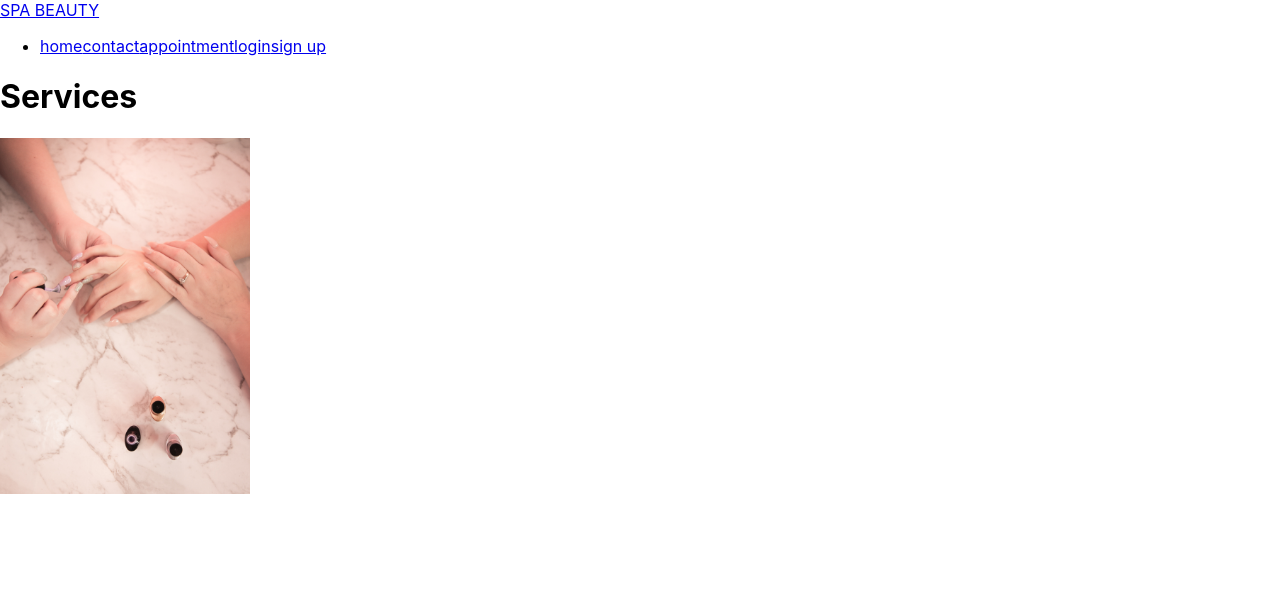
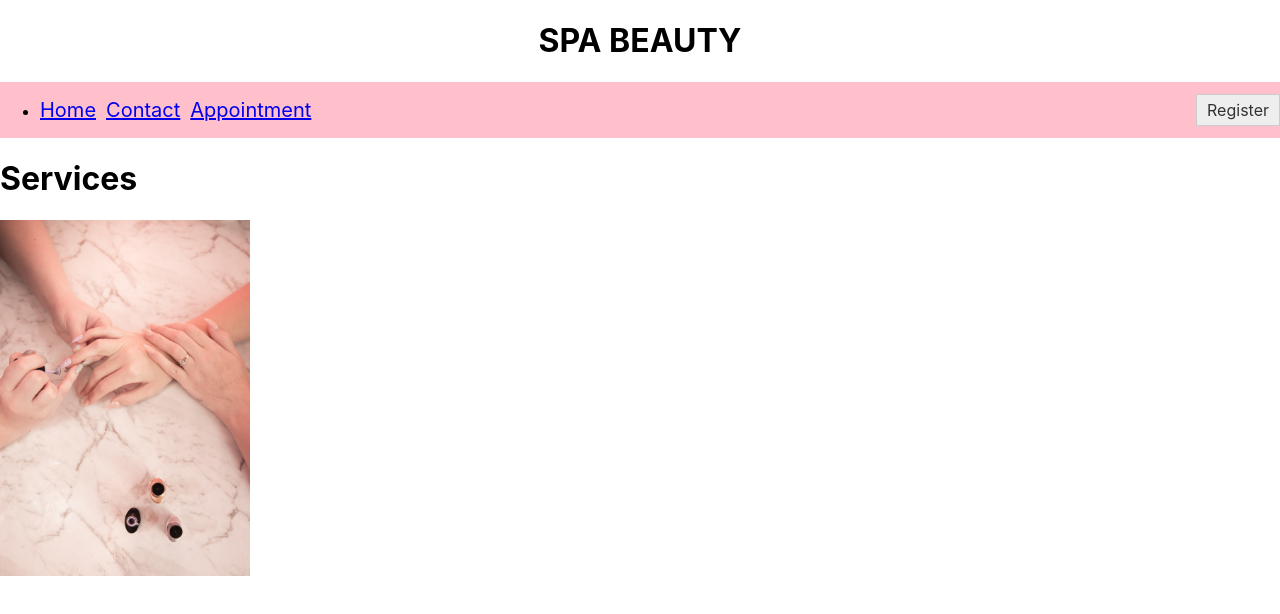
Before and after one commit to Kelly985/The_spa_beauty_app, a React (Create React App) app in the folder client/: page / in a window 1280 px wide. Shown: the top 614 px of the page. Built offline with nearby package versions, Linux system fonts and the light colour scheme.

Commit message:
styled navbar

```diff
--- a/client/src/App.css
+++ b/client/src/App.css
@@ -1,4 +1,157 @@
-.nails_img{
+.spa-title {
+  text-align: center;
+}
+
+.nav1 {
+  display: flex;
+  justify-content: space-between;
+  align-items: center;
+  background-color: pink;
+  padding: auto;
+}
+
+.navlink {
+  margin-right: 10px;
+  align-items: center;
+  font-size: 20px;
+
+}
+
+.navlink-middle {
+  display: flex;
+  align-items: center;
+  justify-content: center;
+}
+
+.navlink-middle li {
+  margin-right: 10px;
+}
+
+.dropdown {
+  position: relative;
+}
+
+.dropdown-trigger {
+  cursor: pointer;
+  display: inline-block;
+  padding: 5px 10px;
+  background-color: #eee;
+  border: 1px solid #ccc;
+  color: #333;
+  text-decoration: none;
+}
+
+.dropdown-trigger:hover {
+  background-color: #ddd;
+}
+
+.dropdown-content {
+  position: absolute;
+  top: 100%;
+  right: 0;
+  display: none;
+  background-color: #fff;
+  padding: 10px;
+  border: 1px solid #ccc;
+  min-width: 120px;
+  font-size: 20px;
+}
+
+.dropdown-trigger:hover+.dropdown-content,
+.dropdown-content:hover {
+  display: block;
+}
+
+.dropdown-content a {
+  display: block;
+  padding: 5px;
+  color: #333;
+  text-decoration: none;
+}
+
+.dropdown-content a:hover {
+  background-color: #f9f9f9;
+}
+
+.nails_img {
   width: 250px;
   height: auto;
 }
+/*
+.spa-title {
+  text-align: center;
+}
+
+.nav1 {
+  display: flex;
+  justify-content: space-between;
+  align-items: center;
+  background-color: pink;
+  padding: auto;
+  justify-content: flex-end;
+}
+
+.navlink {
+  margin-right: 10px;
+}
+
+.navlink-middle {
+  display: flex;
+  align-items: center;
+  justify-content: space-between;
+}
+
+.navlink-left {
+  display: flex;
+  align-items: left;
+}
+
+.navlink-right {
+  display: flex;
+  justify-content: flex;
+  margin-right: 5px;
+}
+.dropdown {
+  position: relative;
+}
+
+.dropdown-trigger {
+  cursor: pointer;
+  display: inline-block;
+  padding: 5px 10px;
+  background-color: #eee;
+  border: 1px solid #ccc;
+  color: #333;
+  text-decoration: none;
+}
+
+.dropdown-trigger:hover {
+  background-color: #ddd;
+}
+
+.dropdown-content {
+  position: absolute;
+  top: 100%;
+  right: 0;
+  display: none;
+  background-color: #fff;
+  padding: 10px;
+  border: 1px solid #ccc;
+  min-width: 120px;
+}
+
+.dropdown-trigger:hover+.dropdown-content,
+.dropdown-content:hover {
+  display: block;
+}
+
+.dropdown-content a {
+  display: block;
+  padding: 5px;
+  color: #333;
+  text-decoration: none;
+}
+
+.dropdown-content a:hover {
+  background-color: #f9f9f9;
+} */
--- a/client/src/Components/Navbar.js
+++ b/client/src/Components/Navbar.js
@@ -1,20 +1,30 @@
 import React from 'react'
+
+
 function Navbar() {
   return (
-    <nav>
-      <a href='/' className='spa-title'>SPA BEAUTY</a>
-      <ul>
-        <li>
-          <a href='/home'>home</a>
-          <a href='/contact'>contact</a>
-          <a href='/appointment'>appointment</a>
-          <a href='/login'>login</a>
-          <a href='/sign up'>sign up</a>
+  <div>
+    <h1 className='spa-title'>  SPA BEAUTY </h1>
 
 
-        </li>
-      </ul>
-    </nav>
+<nav className='nav1'>
+
+  <ul className='navlink-left'>
+    <li>
+      <a className='navlink' href='/home'>Home</a>
+      <a className='navlink' href='/contact'>Contact</a>
+      <a className='navlink' href='/appointment'>Appointment</a>
+    </li>
+  </ul>
+  <div className='dropdown'>
+    <span className='navlink-right dropdown-trigger'>Register</span>
+    <div className='dropdown-content'>
+      <a href='/signup'>Sign Up</a>
+      <a href='/login'>Login</a>
+    </div>
+  </div>
+</nav>
+</div>
   )
 }
 export default Navbar
```
Also changed, not shown: 1 other file (tests, documents, lock files or other folders).
